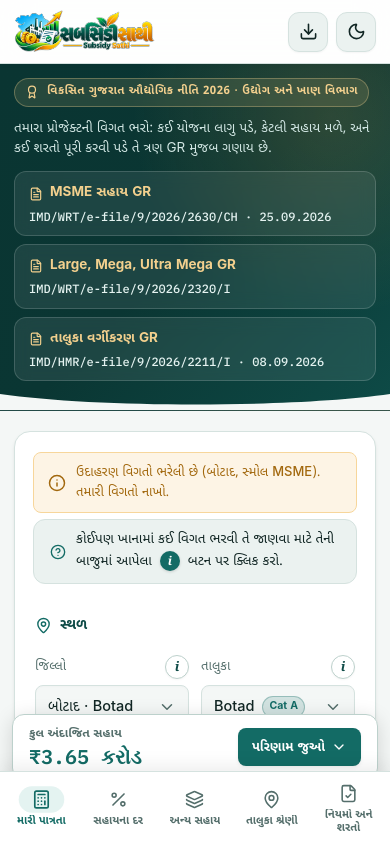
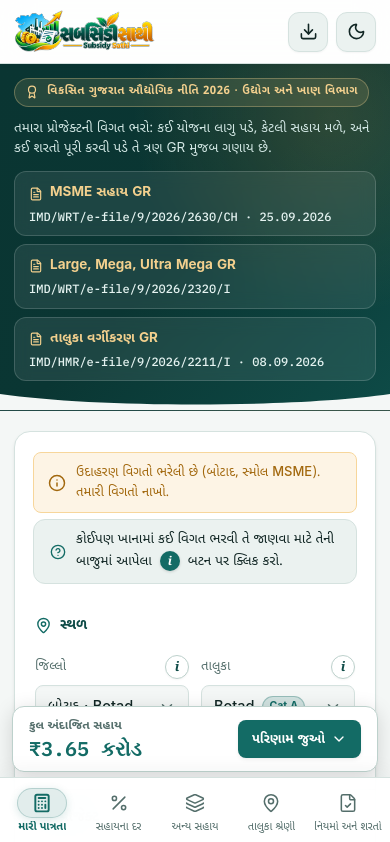
Before and after one commit to Jenish-Patel-Dev/Subsidy-sathi, a React (Vite) app: page / in a window 390 px wide. Shown: the top 842 px of the page. Built offline with nearby package versions, Linux system fonts and the light colour scheme.

Commit message:
style(nav): modernize mobile bottom navigation UI with premium glassmorphism and refined active tabs

```diff
--- a/src/components/BottomNav.jsx
+++ b/src/components/BottomNav.jsx
@@ -22,7 +22,7 @@ export default function BottomNav({ activeTab, onSelectTab }) {
               onClick={() => onSelectTab(item.id)}
             >
               <div className="mobile-nav-icon-wrap" aria-hidden="true">
-                <Icon size={19} />
+                <Icon size={20} strokeWidth={isActive ? 2.3 : 1.85} />
               </div>
               <span className="mobile-nav-label">{item.label}</span>
             </button>
--- a/src/styles/global.css
+++ b/src/styles/global.css
@@ -1087,20 +1087,26 @@ img, svg {
     left: 0;
     right: 0;
     z-index: 1000;
-    background: var(--surface);
+    background: rgba(255, 255, 255, 0.94);
     border-top: 1px solid var(--line);
     padding-bottom: env(safe-area-inset-bottom, 0px);
-    box-shadow: 0 -4px 18px rgba(0, 0, 0, 0.08);
-    backdrop-filter: blur(16px);
-    -webkit-backdrop-filter: blur(16px);
+    box-shadow: 0 -4px 22px rgba(17, 38, 36, 0.07);
+    backdrop-filter: blur(20px) saturate(180%);
+    -webkit-backdrop-filter: blur(20px) saturate(180%);
+  }
+
+  :root[data-theme="dark"] .mobile-bottom-nav {
+    background: rgba(14, 25, 23, 0.94);
+    border-top: 1px solid rgba(255, 255, 255, 0.08);
+    box-shadow: 0 -8px 30px rgba(0, 0, 0, 0.55);
   }
 
   .mobile-bottom-nav-inner {
     display: grid;
     grid-template-columns: repeat(5, 1fr);
-    gap: 2px;
-    padding: 4px 4px;
-    max-width: 950px;
+    gap: 4px;
+    padding: 6px 6px 6px;
+    max-width: 520px;
     margin: 0 auto;
   }
 
@@ -1109,33 +1115,43 @@ img, svg {
     border: none;
     background: transparent;
     color: var(--mute);
-    padding: 5px 2px;
-    min-height: 52px;
+    padding: 3px 2px;
+    min-height: 54px;
     display: flex;
     flex-direction: column;
     align-items: center;
     justify-content: center;
     gap: 3px;
     cursor: pointer;
-    border-radius: 8px;
-    transition: all 0.15s ease;
+    border-radius: var(--radius-md);
+    transition: transform 0.15s ease, color 0.15s ease;
     -webkit-tap-highlight-color: transparent;
+    user-select: none;
+    -webkit-user-select: none;
+    outline: none;
+  }
+
+  .mobile-nav-btn:active {
+    transform: scale(0.92);
   }
 
   .mobile-nav-icon-wrap {
     display: flex;
     align-items: center;
     justify-content: center;
-    padding: 3px 12px;
+    width: 50px;
+    height: 30px;
     border-radius: var(--radius-pill);
-    transition: all 0.2s ease;
+    transition: all 0.22s cubic-bezier(0.16, 1, 0.3, 1);
+    background: transparent;
+    border: 1px solid transparent;
   }
 
   .mobile-nav-label {
     font-family: var(--f-body);
     font-size: 11px;
-    line-height: 1.2;
-    font-weight: 600;
+    line-height: 1.15;
+    font-weight: 500;
     text-align: center;
     max-width: 100%;
     white-space: normal;
@@ -1143,26 +1159,61 @@ img, svg {
     -webkit-line-clamp: 2;
     -webkit-box-orient: vertical;
     overflow: hidden;
-  }
-
+    transition: color 0.18s ease, font-weight 0.18s ease;
+    letter-spacing: -0.01em;
+  }
+
+  /* Active State (Light Mode) */
   .mobile-nav-active {
     color: var(--brand-700);
+  }
+
+  .mobile-nav-active .mobile-nav-icon-wrap {
+    background: rgba(19, 107, 101, 0.12);
+    border-color: rgba(19, 107, 101, 0.22);
+    color: var(--brand-700);
+    box-shadow: 0 2px 8px rgba(19, 107, 101, 0.15);
+  }
+
+  .mobile-nav-active .mobile-nav-label {
+    color: var(--brand-700);
     font-weight: 700;
   }
 
-  .mobile-nav-active .mobile-nav-icon-wrap {
-    background: var(--c-cap-soft);
-    color: var(--brand-700);
-    transform: scale(1.06);
+  /* Dark Mode Styles */
+  :root[data-theme="dark"] .mobile-nav-btn {
+    color: #8FA6A2;
   }
 
   :root[data-theme="dark"] .mobile-nav-active {
-    color: var(--brand-500);
+    color: #7BE0D4;
   }
 
   :root[data-theme="dark"] .mobile-nav-active .mobile-nav-icon-wrap {
-    background: var(--c-cap-soft);
-    color: var(--brand-500);
+    background: rgba(77, 194, 182, 0.16);
+    border-color: rgba(77, 194, 182, 0.35);
+    color: #7BE0D4;
+    box-shadow: 0 0 16px rgba(77, 194, 182, 0.24);
+  }
+
+  :root[data-theme="dark"] .mobile-nav-active .mobile-nav-label {
+    color: #7BE0D4;
+    font-weight: 700;
+  }
+
+  /* Hover state for pointer devices / tablets */
+  @media (hover: hover) {
+    .mobile-nav-btn:hover:not(.mobile-nav-active) .mobile-nav-icon-wrap {
+      background: rgba(0, 0, 0, 0.04);
+      color: var(--ink);
+    }
+    :root[data-theme="dark"] .mobile-nav-btn:hover:not(.mobile-nav-active) .mobile-nav-icon-wrap {
+      background: rgba(255, 255, 255, 0.06);
+      color: var(--ink);
+    }
+    .mobile-nav-btn:hover:not(.mobile-nav-active) .mobile-nav-label {
+      color: var(--ink);
+    }
   }
 }
 
@@ -1172,7 +1223,7 @@ main {
 
 @media (max-width: 950px) {
   main {
-    padding-bottom: calc(130px + env(safe-area-inset-bottom, 0px));
+    padding-bottom: calc(140px + env(safe-area-inset-bottom, 0px));
   }
 }
 
@@ -3078,6 +3129,8 @@ input[type="search"].taluka-search-input:focus,
     position: fixed;
     left: 12px;
     right: 12px;
+    max-width: 520px;
+    margin: 0 auto;
     background: var(--surface);
     border: 1px solid var(--line-strong);
     border-radius: var(--radius-md);
@@ -3092,7 +3145,7 @@ input[type="search"].taluka-search-input:focus,
 
   @media (max-width: 950px) {
     .mobile-sticky-bar {
-      bottom: calc(64px + env(safe-area-inset-bottom, 0px));
+      bottom: calc(72px + env(safe-area-inset-bottom, 0px));
     }
   }
 
```
